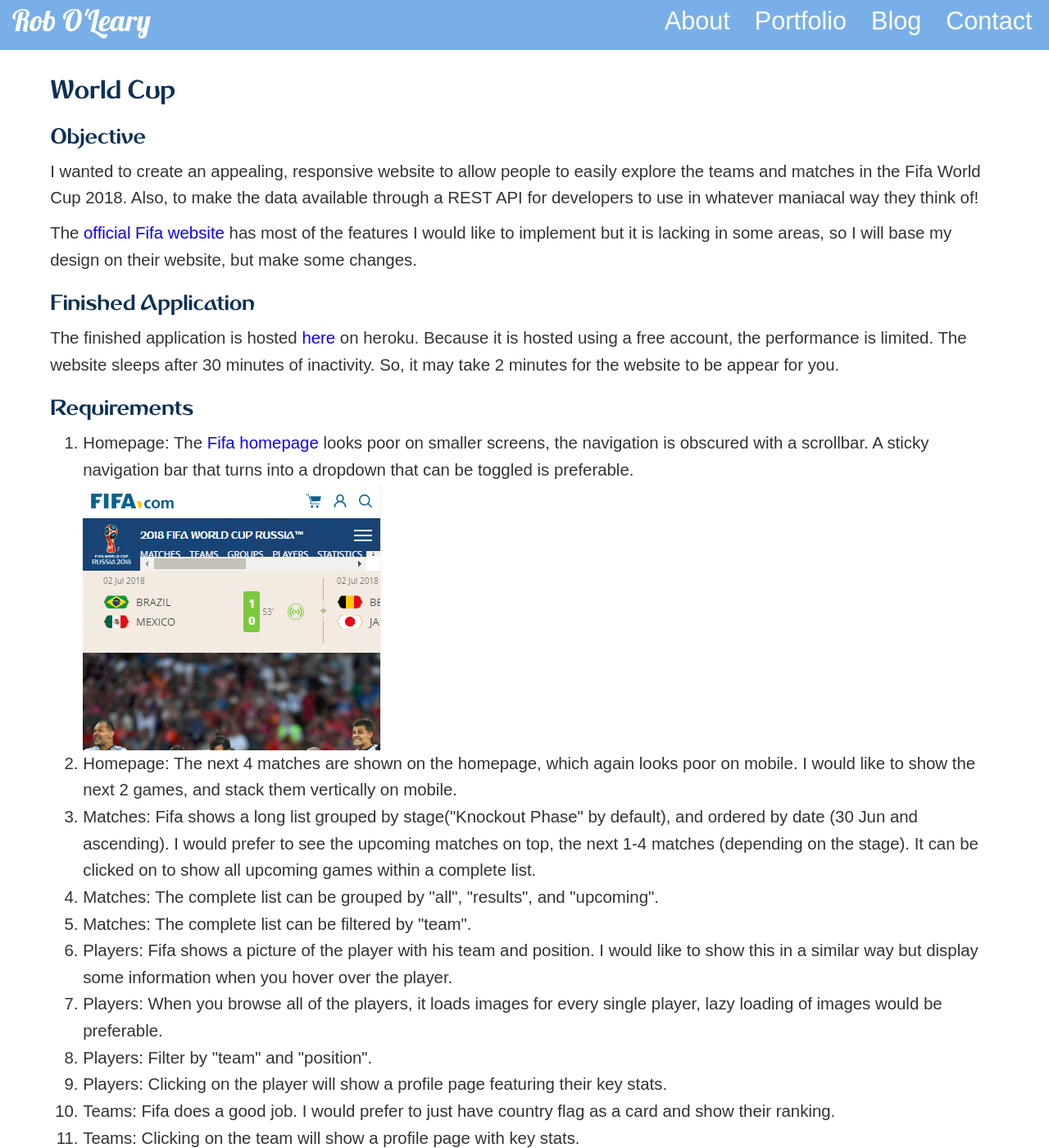
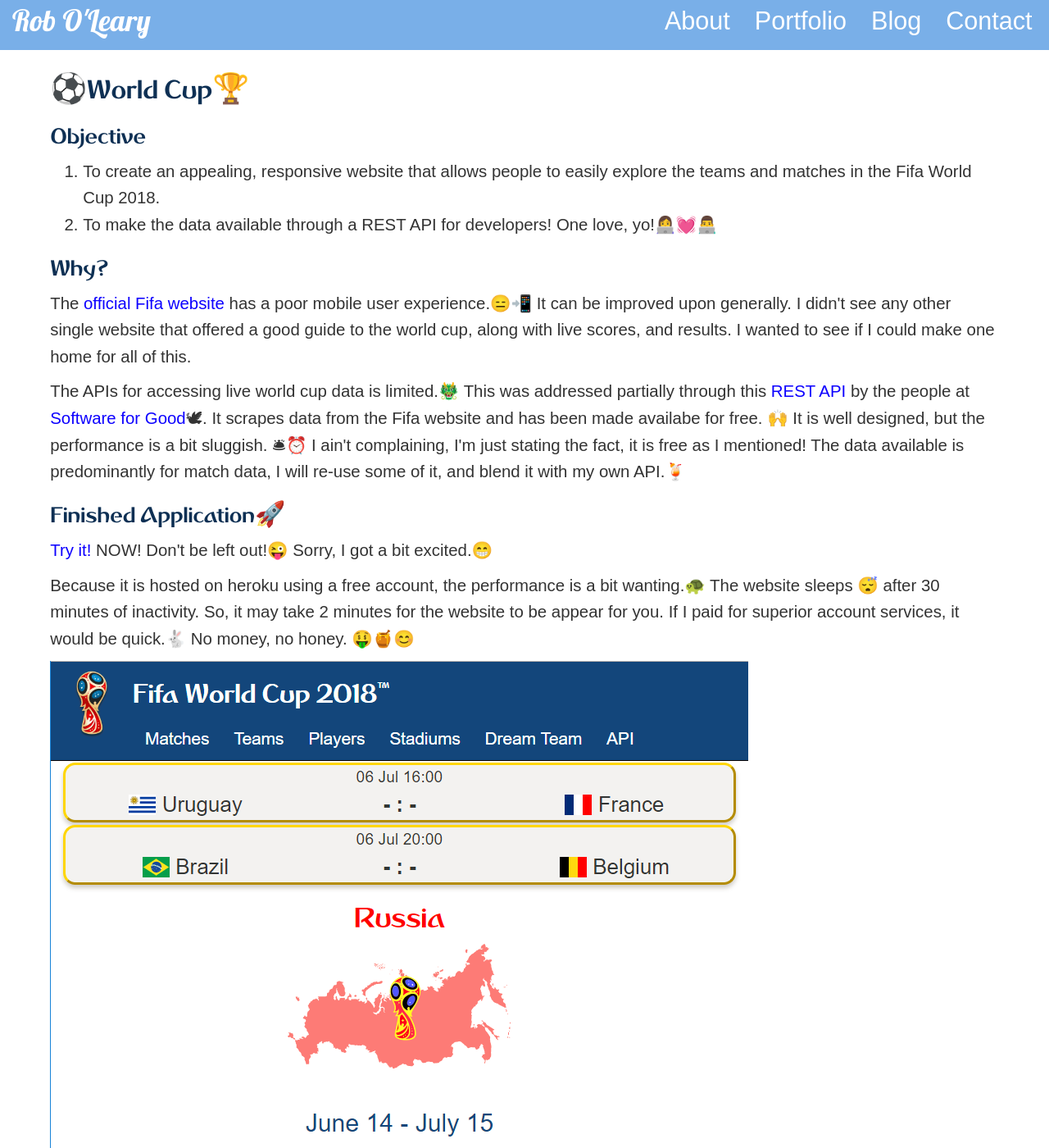
Before and after one commit to robole/robole.github.io, a Jekyll site: the page built from _pages/worldcup.html, in a window 1280 px wide and 1400 px high. Shown: the whole window at 82% size. Built offline with Jekyll 4.4.1, drawn with Linux system fonts in a browser that asks for light colours; nearby versions of some CDN libraries; some of the changed text lies outside the part shown.

Commit message:
improved worldcup portfolio item

```diff
--- a/_pages/metro-app.html
+++ b/_pages/metro-app.html
@@ -4,7 +4,7 @@
 permalink: /metro-app
 ---
 <div class="top-container content scrollable">
-  <h1>Metro App</h1>
+  <h1>Metro</h1>
   <p>A friendly, intuitive app for navigating commuter transport services and planning journeys in many cities, with maps and schedules available for offline use.</p>
   <h1 id="storyboard">Storyboard</h1>
   <img src="/assets/img/portfolio/0. Storyboard.png" alt="metro app storyboard"/>
--- a/_pages/worldcup.html
+++ b/_pages/worldcup.html
@@ -4,122 +4,42 @@
 permalink: /worldcup
 ---
 <div class="top-container content">
-<h1 class="world-cup">World Cup</h1>
+<h1 class="world-cup">⚽️World Cup🏆</h1>
 <h2 class="world-cup">Objective</h2>
-<p>I wanted to create an appealing, responsive website to allow
+<ol>
+  <li>To create an appealing, responsive website that allows
   people to easily explore the teams and matches in the Fifa World
-  Cup 2018. Also, to make the data available through a REST API
-  for developers to use in whatever maniacal way they think of!</p>
-<p>The <a href="https://www.fifa.com/worldcup/">official Fifa website</a> has most of the features I would like
-  to implement but it is lacking in some areas, so I will base my
-  design on their website, but make some changes.</p>
-<h2 class="world-cup">Finished Application</h2>
-<p>The finished application is hosted <a href="https://evening-crag-42596.herokuapp.com/">here</a>
-on heroku. Because it is hosted using a free account, the
-performance is limited. The website sleeps after 30 minutes of inactivity.
-So, it may take 2 minutes for the website to be appear for you.</p>
-<h2 class="world-cup">Requirements</h2>
-<ol>
-<li>Homepage: The <a href="https://www.fifa.com/worldcup/">Fifa
-  homepage</a> looks poor on smaller screens, the navigation is
-  obscured with a scrollbar. A sticky navigation bar that
-  turns into a dropdown that can be toggled is preferable.<img src="/assets/img/portfolio/worldcup/fifa-homepage.png"
-style="display:block;clear:both;" alt="fifa homepage" /></li>
-<li>Homepage: The next 4 matches are shown on the homepage, which
-  again looks poor on mobile. I would like to show the next 2 games,
-  and stack them vertically on mobile.</li>
-<li>Matches: Fifa shows a long list grouped by stage("Knockout Phase" by default), and ordered by date (30 Jun
-   and ascending). I would prefer to see the upcoming matches
-   on top, the next 1-4 matches (depending on the stage). It can
-   be clicked on to show all upcoming games within a complete
-   list.</li>
-<li>Matches: The complete list can be grouped by "all", "results",
-     and "upcoming".</li>
-<li>Matches: The complete list can be filtered by "team".</li>
-<li>Players: Fifa shows a picture of the player with his
-    team and position. I would like to show this in a similar way
-    but display some information when you hover over the player.
-  </li>
-  <li>Players: When you browse all of the players,
-  it loads images for every single player, lazy loading of
-  images would be preferable.</li>
-  <li>Players: Filter by "team" and "position".</li>
-  <li>Players: Clicking on the player will show a profile page
-    featuring their key stats.</li>
-  <li>Teams: Fifa does a good job. I would prefer to just have
-    country flag as a card and show their ranking.</li>
-  </li>
-  <li>Teams: Clicking on the team will show a profile page with
-  key stats.</li>
-  <li>Stadiums: Show the stadiums as an icon on a map, with each
-    scaled by capacity.
-  </li>
-  <li>Stadiums: The data of the stadium will be show as a companion
-    table when you click on the icon</li>
-  <li>Dream team: Pick a dream team from any of the players.</li>
-  <li>Dream team: Choose a formation and show players on the
-    pitch as a portait photo with their name.</li>
-  <li>Dream team: Choose a formation and show players on the
-      pitch as a portait photo with their name.</li>
-  <li>Dream team: You can see a player's key stats on hover.</li>
-  <li>Dream team: You can auto-complete the team.</li>
-  <li>Dream team: You can clear all players.</li>
-  <li>Developer API: Shows all of the endpoints available grouped
-    by resource, and styled similarly to most professional web
-    services.</li>
+  Cup 2018.</li>
+  <li>To make the data available through a REST API
+  for developers! One love, yo!👩‍💻💓👨‍💻</li>
 </ol>
-
-<h2 class="world-cup">Frontend Design</h2>
-<h3 class="world-cup">Homepage</h3>
-<p>todo</p>
-<h3 class="world-cup">Matches</h3>
-<p>todo</p>
-<h3 class="world-cup">Teams</h3>
-<p>todo</p>
-<h3 class="world-cup">Players</h3>
-<p>todo</p>
-<h3 class="world-cup">Stadiums</h3>
-<p>todo</p>
-<h3 class="world-cup">Dream Team</h3>
-<p>I wanted to make a slight depature from the typical formats. The
-  interface used in fantasy football leagues, usually displays
-  the player as the team jersey with their surname underneath.</p>
-<figure>
-<img src="http://www.fantasyfootballgeek.co.uk/wp-content/uploads/2016/01/fpl..gw21imagWC.png"
-class="fantasy-football-img" alt="fantasy football lineup"/>
-<figcaption>Fig 1.0 Fantasy Football</figcaption
-</figure>
-<br/>
-<p>In newspaper articles, it is popular to make a simple graphic to
-  show the lineup, players are displayed as a shape (typically a
-  circle) with their surname underneath.</p>
-
-<figure>
- <img src="https://i.guim.co.uk/img/media/fe137afe25192d8622935b8f91f22f03e85b170c/0_0_864_614/master/864.jpg?w=300&q=55&auto=format&usm=12&fit=max&s=b41e6c83bd0e33c264e1703ea9bba447"
- alt="newspaper lineup"/>
- <figcaption>Fig 2.0 Guardian Newspaper tactic analysis graphic</figcaption
- </figure>
-<br/>
-
-<p>Instead, I wanted to use a portrait of a player, have the full
-  name in a caption underneath, and give some stats that extend
-  from this caption when hovered over. Not revolutionary, but it
-  looks better to me! On mobile, the portrait can be reduced in size, and the name can be changed to be the
-  surname only, or can be hidden, depending on the space.</p>
-
- <p>Also, I wanted to change how players are selected or swapped. Double-clicking
-   will trigger a selection or change, the position is highlighted, a drawer
-   will slide in from the right, offering the alternative players that can be selected
-   for that position. More economic use of screen real estate than in Fantasy
-   Football. For mobile, the drawer will take up the entire screen with a close
-   button.</p>
-
-<p>Rather than do a pencil design, I wanted to create a prototype to
-  explore the use of the space on the screen, so that elements don't
-  become too squashed or overlap. You can see the prototype below.</p>
-  <p data-height="1000" data-theme-id="dark" data-slug-hash="mKKKaP" data-default-tab="result" data-user="robjoeol" data-embed-version="2" data-pen-title="Team Manager World Cup 2018" class="codepen">See the Pen <a href="https://codepen.io/robjoeol/pen/mKKKaP/">Team Manager World Cup 2018</a> by rob (<a href="https://codepen.io/robjoeol">@robjoeol</a>) on <a href="https://codepen.io">CodePen</a>.</p>
-  <script async src="https://static.codepen.io/assets/embed/ei.js"></script>
-<h3 class="world-cup">Developer API</h3>
-<p>todo</p>
-<h2 class="world-cup">Backend Design</h2>
+<h2 class="world-cup">Why?</h2>
+<p>The <a href="https://www.fifa.com/worldcup/">official Fifa website</a>
+  has a poor mobile user experience.😑📲 It can be improved upon generally. I
+  didn't see any other single website that offered a good guide to the world
+  cup, along with live scores, and results. I wanted to
+  see if I could make one home for all of this.</p>
+<p>The APIs for accessing live world cup data is limited.🐲 This was addressed
+  partially through this <a href="https://worldcup.sfg.io/">REST
+    API</a> by the people at <a href="https://softwareforgood.com/soccer-good/">Software
+      for Good</a>🕊. It scrapes data from the Fifa website and has been made availabe for
+    free. 🙌 It is well designed, but the performance is a bit sluggish. 🛎⏰ I ain't
+    complaining, I'm just stating the fact, it is free as I mentioned! The data
+    available is predominantly for match data, I will re-use some of it, and blend
+    it with my own API.🍹</p>
+<h2 class="world-cup">Finished Application🚀</h2>
+<p><a href="https://worldcup-nirvana.herokuapp.com/">Try it!</a> NOW! Don't be
+  left out!😜 Sorry, I got a bit excited.😁</p>
+<p> Because it is
+hosted on heroku using a free account, the performance is a bit wanting.🐢 The website sleeps 😴 after 30 minutes of inactivity.
+So, it may take 2 minutes for the website to be appear for you. If I paid for
+superior account services, it would be quick.🐇 No money, no honey. 🤑🍯😊</p>
+<img id="worldcup-home" src="assets/img/portfolio/worldcup/homepage.png" alt="homepage"/>
+<h2 class="world-cup">Design✏️</h2>
+<p>TODO: INCLUDE DESIGN LATER!</p>
+<h3 class="world-cup">Dream Team Prototype</h2>
+I made a prototype for the Dream Team as I wanted to experiment with some variations
+of the layout to find a good balance between the style and functionality.
+<p data-height="1000" data-theme-id="dark" data-slug-hash="mKKKaP" data-default-tab="result" data-user="robjoeol" data-embed-version="2" data-pen-title="Team Manager World Cup 2018" class="codepen">See the Pen <a href="https://codepen.io/robjoeol/pen/mKKKaP/">Team Manager World Cup 2018</a> by rob (<a href="https://codepen.io/robjoeol">@robjoeol</a>) on <a href="https://codepen.io">CodePen</a>.</p>
+<script async src="https://static.codepen.io/assets/embed/ei.js"></script>
 </div>
--- a/assets/css/main.css
+++ b/assets/css/main.css
@@ -348,6 +348,12 @@
   height:300px;
 }
 
+@media (max-width:768px){
+  #worldcup-home{
+    width:100%;
+  }
+}
+
 /* ### Footer ###*/
 
 #contact {
@@ -497,9 +503,9 @@
 */
 .java-training-projects {
   display: grid;
-  grid-template-columns: repeat(auto-fill, minmax(200px, 1fr) ) ;
+  grid-template-columns: repeat(auto-fill, minmax(300px, 1fr) ) ;
   grid-gap: 2rem;
-  grid-auto-rows: minmax(200px, auto);
+  grid-auto-rows: minmax(300px, auto);
 }
 
 .world-cup{
```
Also changed, not shown: assets/img/portfolio/worldcup/fifa-homepage.png (deleted), assets/img/portfolio/worldcup/homepage.png (added).
